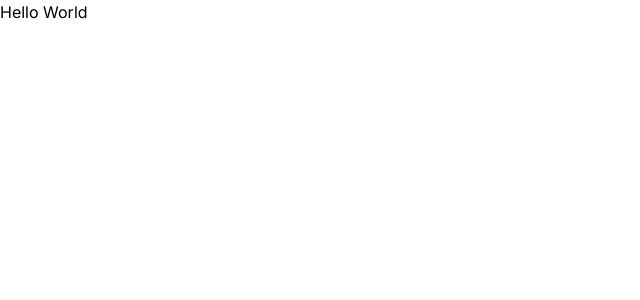
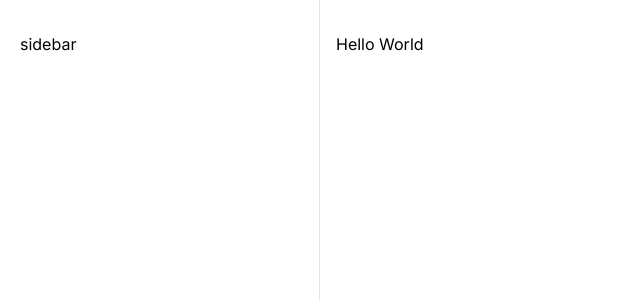
Before and after one commit to othiagofelippe/tailwind-next, a Next.js app: page / in a window 1280 px wide. Shown: the top 300 px of the page, without its empty margins (0-640 px from the left). Built offline with nearby package versions, Linux system fonts and the light colour scheme.

Commit message:
Layout Structure

```diff
--- a/src/app/layout.tsx
+++ b/src/app/layout.tsx
@@ -15,7 +15,12 @@
 }) {
   return (
     <html lang="en">
-      <body className={inter.className}>{children}</body>
+      <body className={inter.className}>
+        <div className="grid-cols-app grid min-h-screen">
+          <aside className="border-r border-zinc-200 px-5 py-8">sidebar</aside>
+          <div className="px-4 pb-12 pt-8">{children}</div>
+        </div>
+      </body>
     </html>
   )
 }
--- a/tailwind.config.js
+++ b/tailwind.config.js
@@ -1,10 +1,12 @@
 /** @type {import('tailwindcss').Config} */
 module.exports = {
-  content: [
-    "./src/**/*.tsx",
-  ],
+  content: ['./src/**/*.tsx'],
   theme: {
-    extend: {},
+    extend: {
+      gridTemplateColumns: {
+        app: 'minmax(10rem, 20rem) 1fr',
+      },
+    },
   },
   plugins: [],
-};
+}
```
